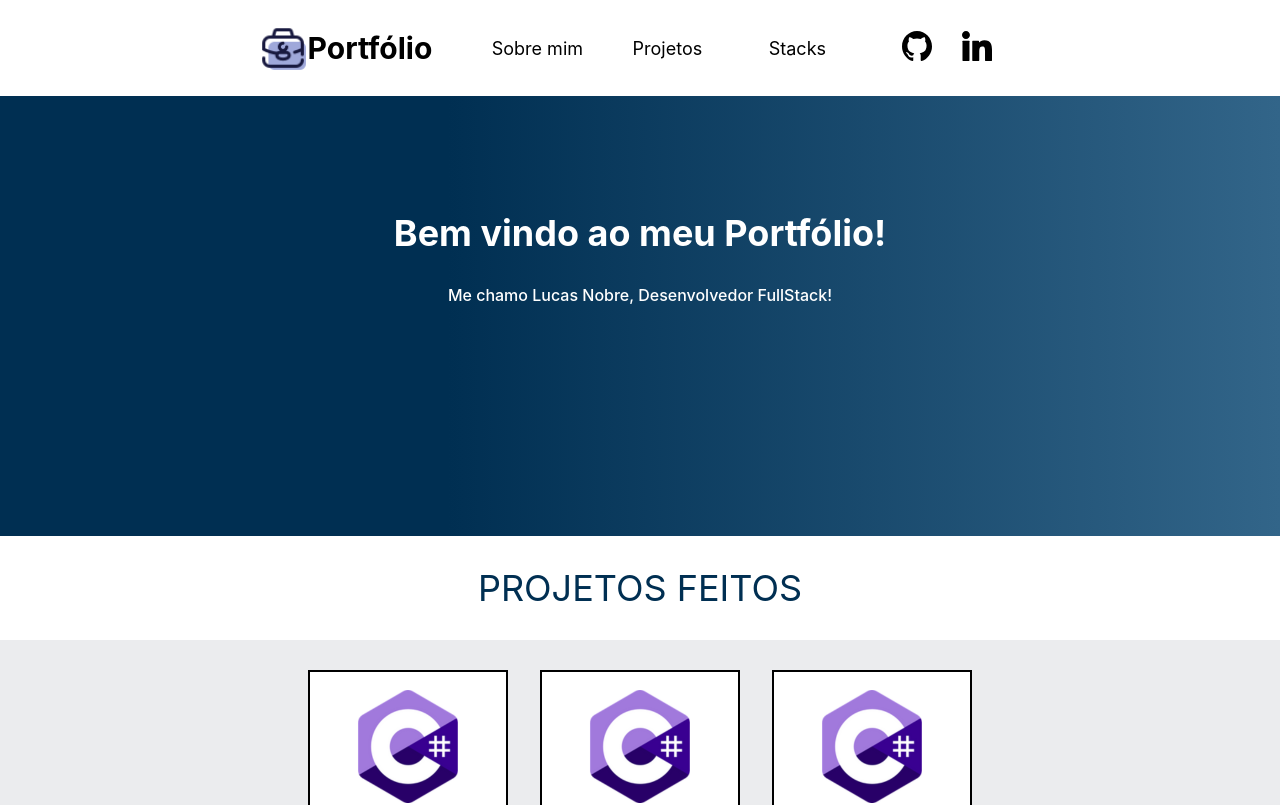
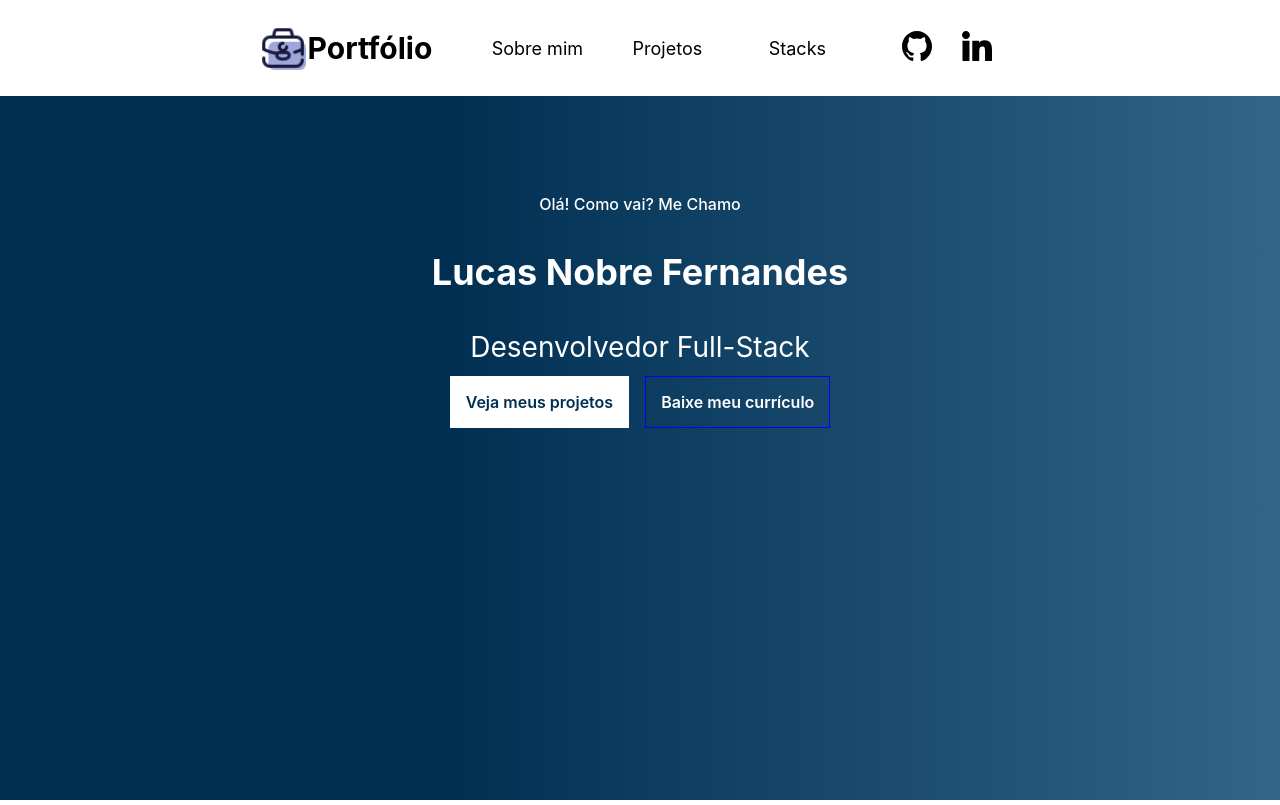
Before and after one commit to LucasNOFC/Portfolio-Profissional, a React (Create React App) app: page /Stacks in a window 1280 px wide. Shown: the top 805 px of the page. Built offline with nearby package versions, Linux system fonts and the light colour scheme.

Commit message:
Avanço no portfolio

```diff
--- a/src/App.js
+++ b/src/App.js
@@ -14,7 +14,6 @@ function App() {
     <AppContainer>
       <Header/>
       <Start/>
-      <Projects/>
     </AppContainer>
   );
 }
--- /dev/null
+++ b/src/components/Botao/Botao.js
@@ -0,0 +1,70 @@
+import styled from 'styled-components';
+import Curriculum from './Curriculum.pdf';
+
+const ProjectComponent = styled.a`
+    padding:15px;
+    text-align:center;
+    background-color:white;
+    border:1px solid white;
+    font-weight:600;
+    transition: ease-in-out .5s;
+    cursor:pointer;
+    color: #002F52;
+
+    &:hover {
+      background-color:transparent;
+      border:1px solid blue;
+      color:white;
+    }
+`
+
+const CurriculumComponent = styled.a`
+    padding:15px;
+    text-align:center;
+    background-color:transparent;
+    border:1px solid blue;
+    font-weight:600;
+    cursor:pointer;
+    transition: ease-in-out .5s;
+    color:white;
+
+    &:hover {
+      background-color:white;
+      border:1px solid white;
+      color:#002f52;
+    }
+`
+
+const ButtonComponent = styled.div`
+  display:flex;
+  flex-flow:row nowrap;
+  gap:1rem;
+  justify-content:center;
+  align-items:center;
+
+
+`
+
+const textOptions = ["Veja meus projetos", "Baixe meu currículo"];
+const tags = [ProjectComponent, CurriculumComponent];
+const urls = ["*", Curriculum]
+
+
+function Options() {
+  return (
+    <ButtonComponent>
+      {textOptions.map((text, index) => {
+        const Tag = tags[index];
+        const downloadAttribute = index === 1 ? { download: "Curriculum.pdf" } : {}; // Adicione o atributo 'download' e ajuste o 'href' para o Curriculum.pdf
+
+        return (
+          <a key={index} href={urls[index]} {...downloadAttribute}>
+            <Tag>{text}</Tag>
+          </a>
+        );
+      })}
+    </ButtonComponent>
+  );
+}
+
+export default Options;
--- a/src/components/Options/Options.js
+++ b/src/components/Options/Options.js
@@ -14,6 +14,11 @@ text-align: center;
 height: 100%;
 padding: 0 5px;
 cursor: pointer;
+transition: ease-in-out .1s;
+
+&:hover{
+  font-weight:600;
+}
 `
 
 const textOptions = ["Sobre mim", "Projetos", "Stacks"]
--- a/src/components/Start/Start.js
+++ b/src/components/Start/Start.js
@@ -1,4 +1,5 @@
 import styled from "styled-components";
+import Botao from "../Botao/Botao"
 
 const StartComponent = styled.section`
 background-image: linear-gradient(90deg, #002F52 35%, #326589);
@@ -10,23 +11,31 @@ width:100%;
 `
 
 const TitleComponent = styled.h2`
+font-size:16px;
+font-weight: 500;
+margin-bottom: 10px;
+`
+
+const SubtitleComponent = styled.h3`
     color: #fff;
     font-size: 36px;
     text-align:center;
     width: 100%;
 `
 
-const SubtitleComponent = styled.h3`
-    font-size:16px;
-    font-weight: 500;
-    margin-bottom: 40px;
+const ApresentationTittleComponent = styled.p`
+    font-size:28px;
+    text-align:center;
+    width:100%;
 `
 
 function Start() {
     return (
         <StartComponent>
-            <TitleComponent>Bem vindo ao meu Portfólio!</TitleComponent>
-            <SubtitleComponent>Me chamo Lucas Nobre, Desenvolvedor FullStack!</SubtitleComponent>
+            <TitleComponent>Olá! Como vai? Me Chamo</TitleComponent>
+            <SubtitleComponent>Lucas Nobre Fernandes</SubtitleComponent>
+            <ApresentationTittleComponent>Desenvolvedor Full-Stack</ApresentationTittleComponent>
+            <Botao/>
         </StartComponent>
     )
 }
--- a/src/index.js
+++ b/src/index.js
@@ -21,6 +21,10 @@ const GlobalStyle = createGlobalStyle`
       monospace;
   }
 
+  a{
+    text-decoration:none;
+  }
+
   li{
     list-style:none;
   }
```
Also changed, not shown: 2 other files (tests, documents, lock files or other folders).
